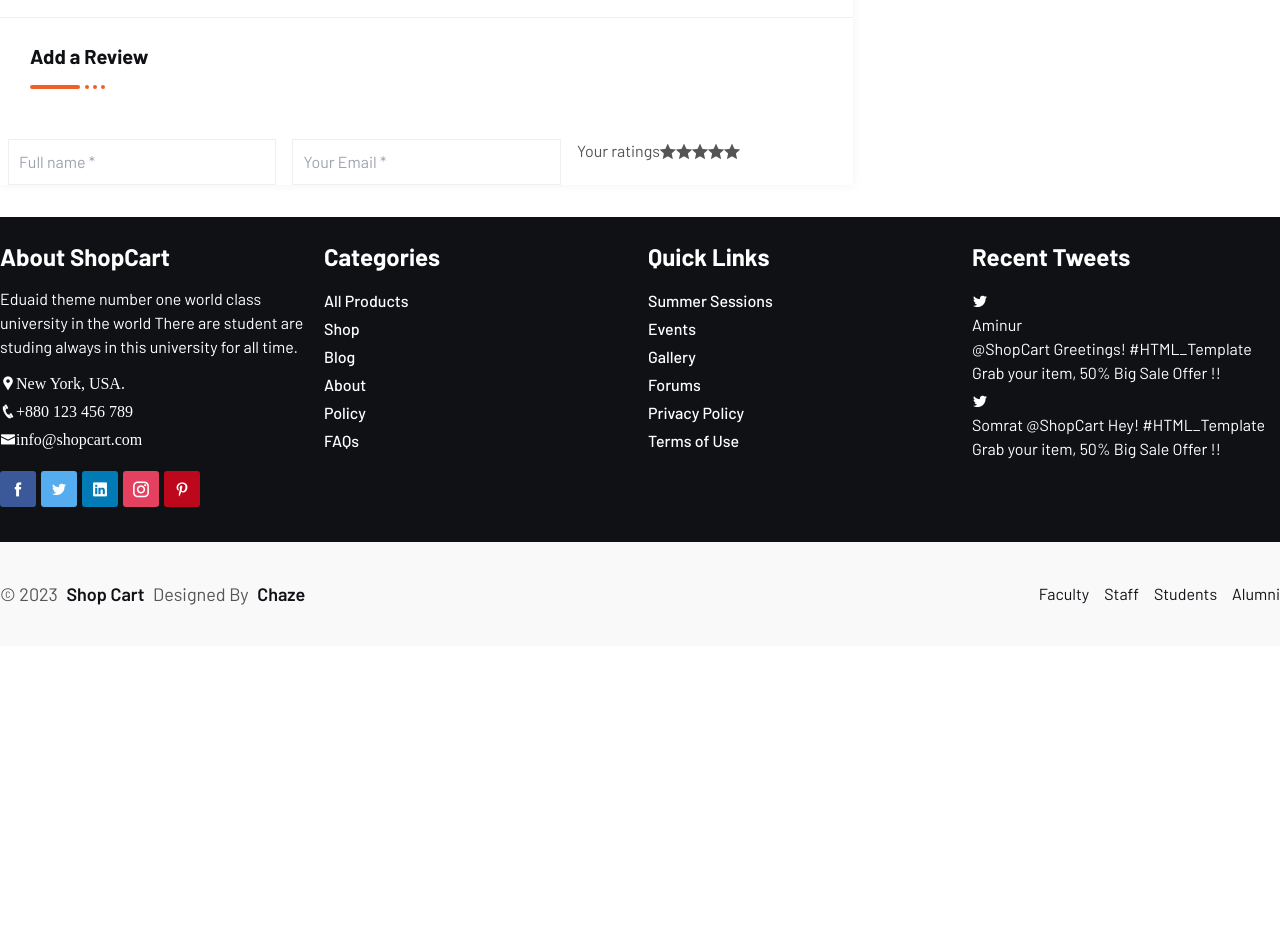
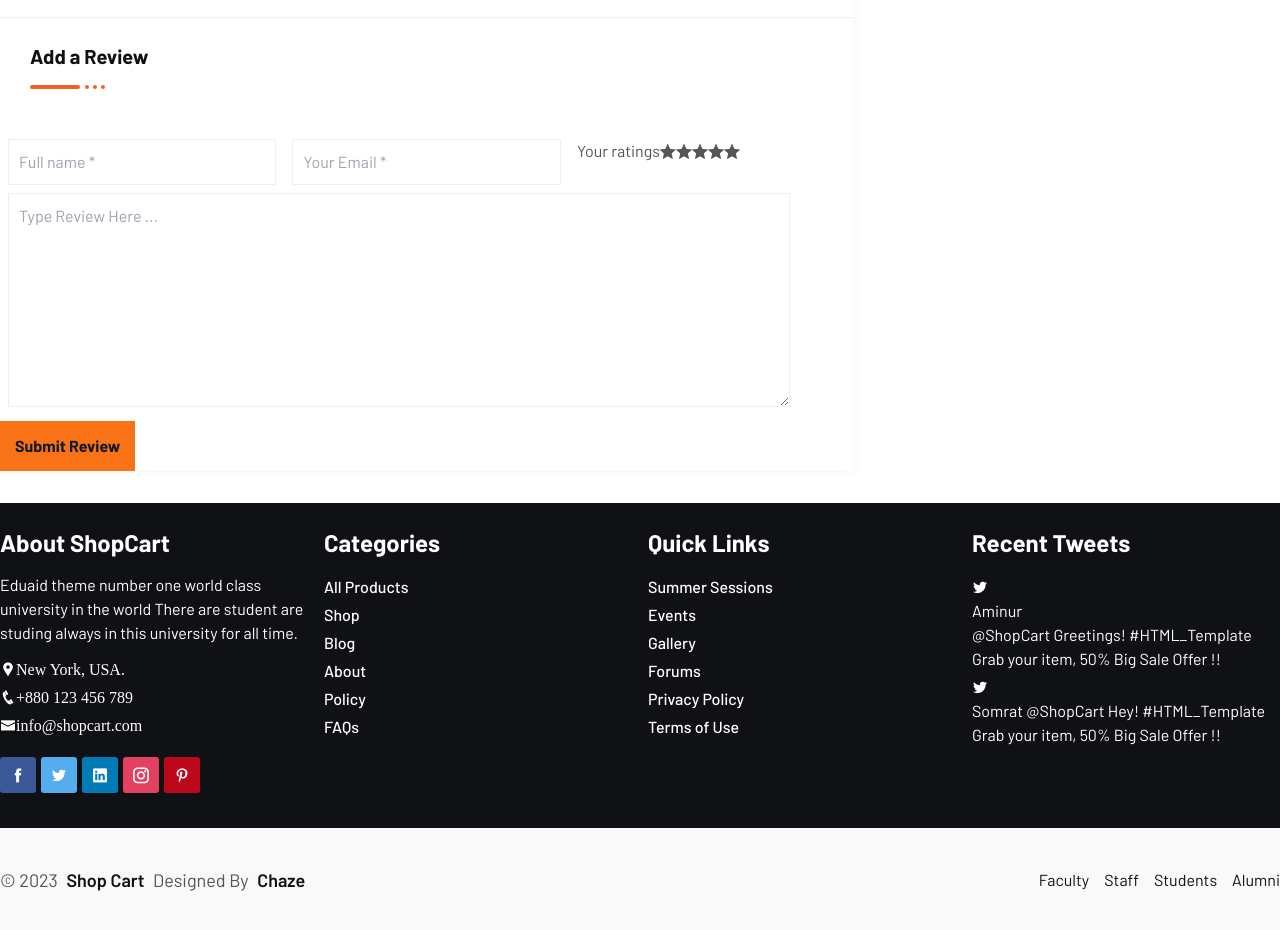
Before and after one commit to iwai-0310/Ecom-React, a React (Vite) app: page /shop/1 in a window 1280 px wide. Shown: the part 1160-2090 px from the top of the page. Before the commit the page ends 1806 px from the top, so only its background shows below. Built offline with nearby package versions, Linux system fonts and the light colour scheme.

Commit message:
Adds textarea for review and submit button for review form

```diff
--- a/src/shopComponent/Review.jsx
+++ b/src/shopComponent/Review.jsx
@@ -89,7 +89,8 @@ const Review = () => {
           </div>
         </div>
         {/* description content */}
-        <form action="action" className="flex">
+        <form action="action">
+          <div className="flex">
             <div className="md:w-4/12 w-full mx-2">
               <input
                 type="text"
@@ -112,6 +113,24 @@ const Review = () => {
                 <Rating />
               </div>
             </div>
+          </div>
+          <div className="md:w-11/12 w-full my-2 mx-2">
+            <textarea
+              name="message"
+              id="message"
+              cols=""
+              rows="8"
+              placeholder="Type Review Here ..."
+            ></textarea>
+          </div>
+          <div className="w-full">
+            <button
+              type="submit"
+              className="default-button bg-orange-500 text-gray-900 font-bold"
+            >
+              <span>Submit Review</span>
+            </button>
+          </div>
         </form>
       </div>
     </>
```
Lines whose indentation alone changed are shown as unchanged.
